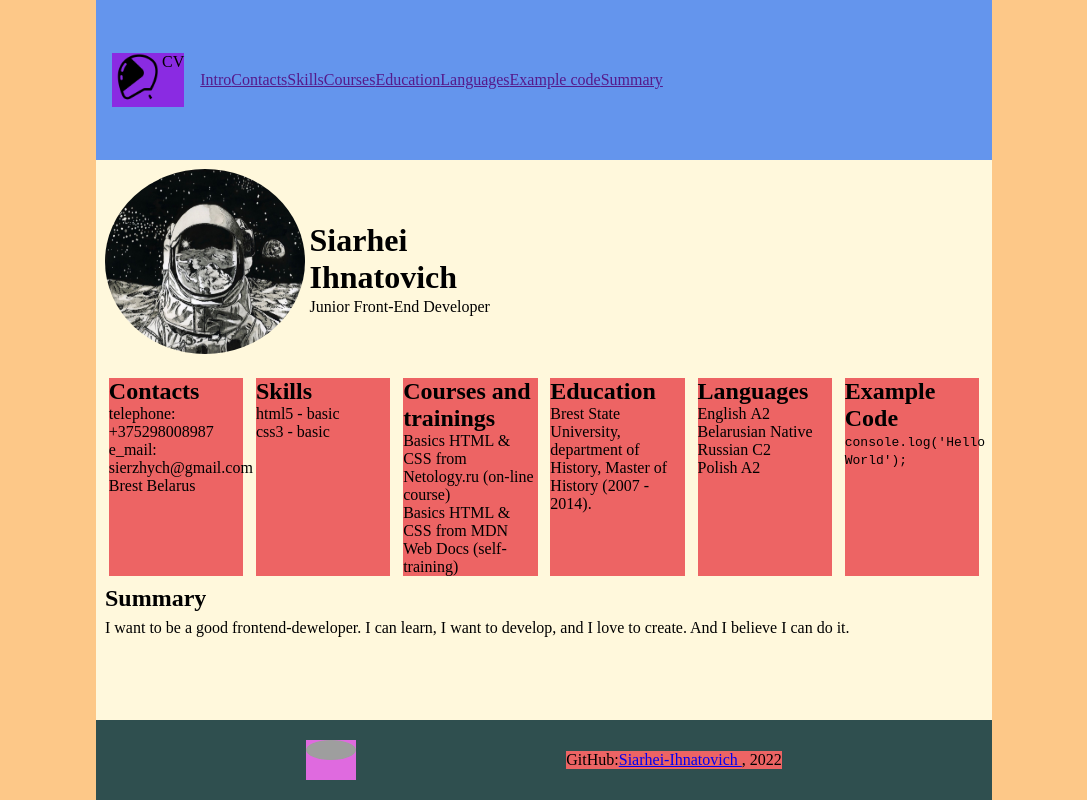
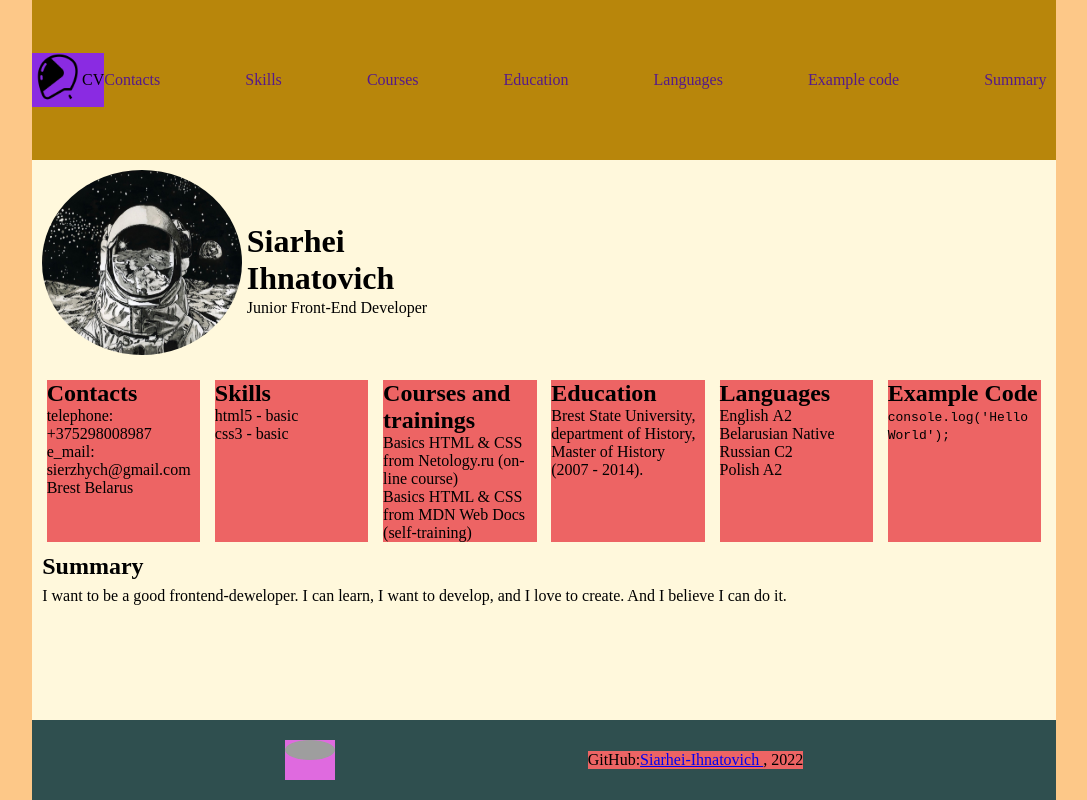
Before and after one commit to Siarhei-Ihnatovich/rsschool-cv, a plain HTML site: page index.html in a window 1280 px wide. Shown: the whole page, without its empty margins (96-1183 px from the left). Drawn offline with Linux system fonts and the light colour scheme; grey boxes are pictures that could not be loaded.

Commit message:
fix: change a nav on the header

```diff
--- a/index.html
+++ b/index.html
@@ -16,6 +16,7 @@
     <div class="container">
       <div class="wrapper">
         <header class="header">
+
             <div class="header-logo">
               <div class="logo_pic">
                 <img src="assets/svg/logo.png" alt="" />
@@ -25,9 +26,9 @@
 
             <div class="header-nav">
               <ul class="header-list">
-              <li class="header-item">
+                <!--<li class="header-item">
                 <a href="" class="header-link">Intro</a>
-              </li>
+              </li>-->
                 <li class="header-item">
                   <a href="" class="header-link">Contacts</a>
                 </li>
@@ -51,6 +52,7 @@
                 </li>
               </ul>
             </div>
+
         </header>
       </div>
 
--- a/style.css
+++ b/style.css
@@ -4,12 +4,12 @@
   box-sizing: border-box;
 }
 
-header,
+/*header,
 main,
 footer {
   /*border: 2px solid rgb(167, 1, 1);
-  background-color: rgb(253, 200, 136);*/
-}
+  background-color: rgb(253, 200, 136);
+}*/
 
 body {
   max-width: 1440px;
@@ -42,8 +42,8 @@ p {
   align-self: center;
 }
 
-.wrapper{
-  width: 70%;
+.wrapper {
+  width: 80%;
   margin: auto;
 }
 
@@ -52,16 +52,17 @@ p {
 .header {
   display: flex;
   flex-direction: row;
-  align-items: flex-start;
+  justify-content: flex-start;
+  align-items: center;
   height: 20vh;
-  align-items: center;
-  background-color: cornflowerblue;
+  background-color: darkgoldenrod;
 }
 
 .header-logo {
   display: flex;
   flex-direction: row;
-  margin: 1em;
+  justify-content: space-between;
+  align-items: center;
   background-color: blueviolet;
 }
 
@@ -70,9 +71,24 @@ p {
   height: 50px;
 }
 
+.header-nav {
+  flex-grow: 1;
+}
+
 .header-list {
   display: flex;
   flex-direction: row;
+  flex-wrap: nowrap;
+  justify-content: space-between;
+  align-items: center;
+}
+
+.header-item {
+  margin-right: 1%;
+}
+
+.header-link {
+  text-decoration: none;
 }
 
 /*Header Finish*/
```
Lines whose indentation alone changed are shown as unchanged.
